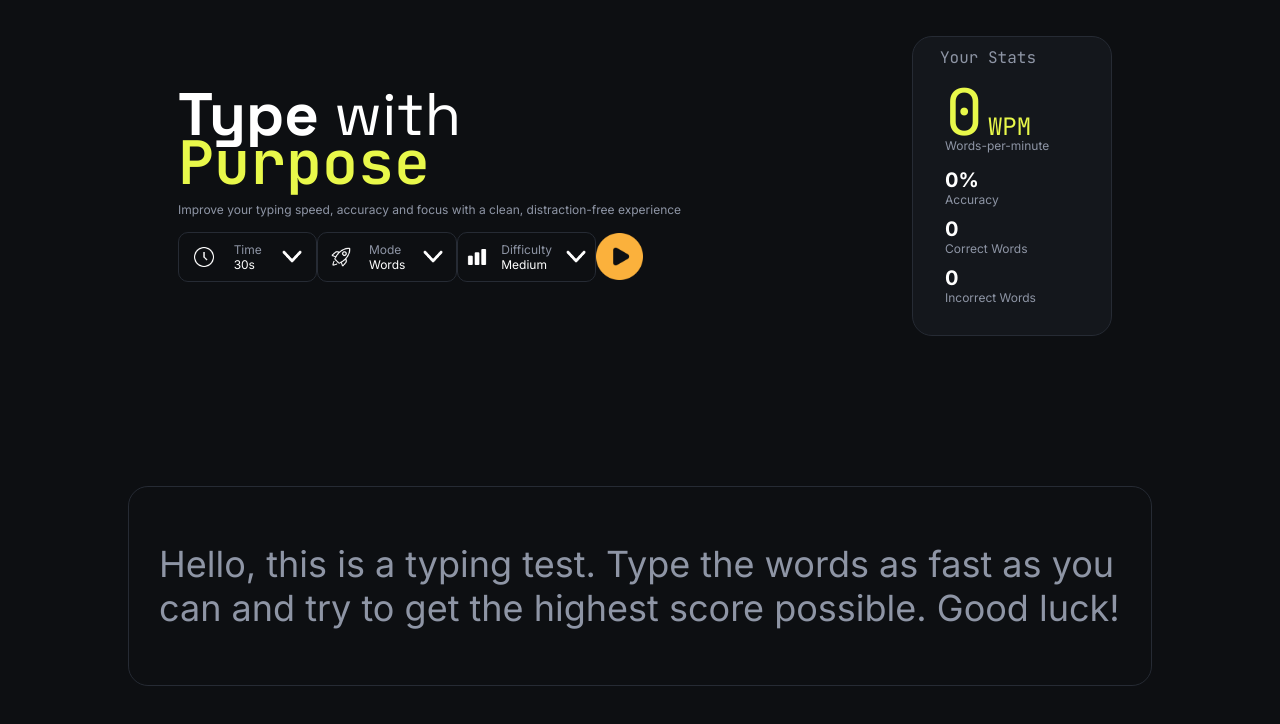
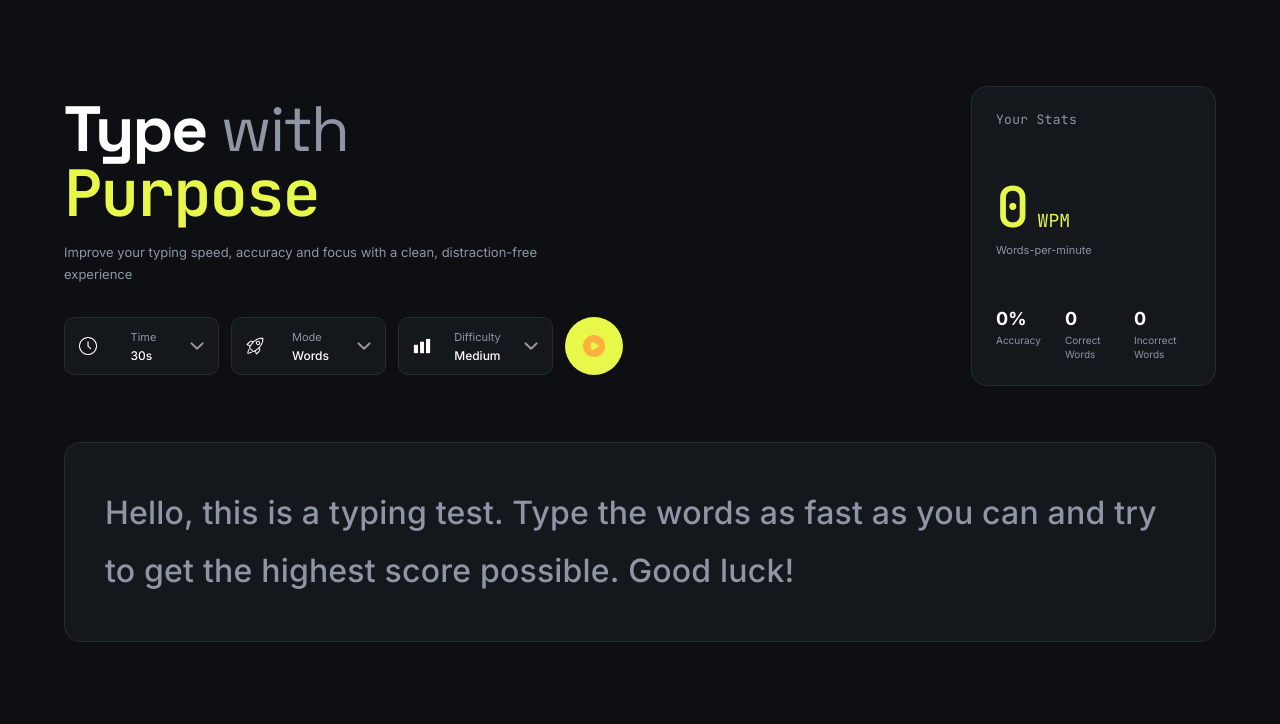
Before and after one commit to Aman212005/TypeFlow, a plain HTML site: page index.html in a window 1280 px wide. Shown: the part 64-788 px from the top of the page. Drawn offline with Linux system fonts and the light colour scheme.

Commit message:
Improved the alignment, style and transitions for whole page

```diff
--- a/css/style.css
+++ b/css/style.css
@@ -98,6 +98,8 @@ img{
   /* border : 1px solid white; */
 }
 
+/* Logo Section */
+
 
 .header-left {
   display: flex;
@@ -146,6 +148,7 @@ img{
 
 }
 
+/* Navigation Section */
 
 .header-menu{
   display:flex;
@@ -177,6 +180,9 @@ img{
   cursor: pointer;
 }
 
+/* Right Section */
+
+
 .header-right {
   display: flex;
   width: auto;
@@ -200,14 +206,411 @@ img{
 
 
 
+/* Main-App layout */
+
+.app-layout {
+
+  width:100%;
+  flex:1;
+  display: flex;
+  flex-direction: column;
+  justify-content: center;
+  align-items : center;
+  padding: 20px 0 40px;
+  gap: 36px;
+}
+
+.main-division {
+  width: min(90%, var(--container-width));
+  display: flex;
+  flex-direction: row;
+  align-items: center;
+  justify-content: space-between;
+  gap: 48px;          /* Controls space between main-stage and stats */
 
 
-.app-layout {
+  padding: 20px 0;
+}
+
+
+/* Main Stage */
+.main-stage {
+  flex: 1;
+  min-width: 0;
+  display: flex;
+  flex-direction: column;
+  justify-content: space-evenly;
+  gap:32px;
+}
+
+
+
+/* Hero Section */
+
+.hero{
+
+  display:flex;
+  flex-direction: column;
+  color:var(--color-text-primary);
+}
+.hero-title-group {
+  white-space: nowrap;
+}
+
+.hero-maintext{
+  font-family:var(--font-heading);
+  font-size:clamp(42px, 5vw , 68px);
+  color:var(--color-text-primary);
+  font-weight: 600;
+  line-height: 1;
+  letter-spacing: -2px;
+
+}
+
+#type{
+  font-weight: 700;
+}
+
+#with{
+  font-weight: 400;
+  color:var(--color-text-secondary);
+}
+
+#purpose{
+  font-family: var(--font-mono);
+  color:var(--color-accent-neon);
+  font-weight: 700;
+  letter-spacing:-2px;
+
+}
+
+#hero-subtext{
+  max-width: 480px;
+  padding: 16px 0 0;
+  font-size:13px;
+  line-height:1.7;
+  color:var(--color-text-secondary);
+  font-family: var(--font-primary);
+}
+
+
+/* Typing Control */
+
+
+.typing-controls{
+  width:100%;
+
+}
+.typing-control-area{
+  display:flex;
+  width:100%;
+  justify-content: flex-start;
+  gap:12px;
+  align-items:center;
+  flex-wrap:wrap;
+}
+
+.typing-control-label{
+  display:flex;
+  align-items: center;
+  justify-content: space-between;
+  gap:12px;
+  width:155px;
+  min-height:58px;
+  padding: 10px 14px;
+
+
+
+  border: 1px solid var(--color-border-subtle);
+  border-radius: 10px;
+  background-color: var(--color-surface-card);
+  cursor:pointer;
+  transition: background-color 0.2s ease, border-color 0.2s ease;
+
+}
+
+.typing-control-label:hover{
+  background-color: var(--color-surface-overlay);
+  border-color: var(--color-border-hover);
+}
+
+
+/* Control icons */
+
+
+.typing-control-icons{
+  width: 18px;
+  height: 18px;
+  flex-shrink:0;
+}
+
+.typing-control-icon{
+  width: 100%;
+  height: 100%;
+  object-fit: contain;
+}
+
+
+/* Control Texts */
+
+.typing-control-text{
+  display:flex;
+  flex-direction:column;
+  gap:4px;
+  font-size: 12px;
+  color:var(--color-text-secondary);
+  font-family: var(--font-primary);
+}
+
+
+.typing-control-maintext{
+  font-size: 11px;
+  color:var(--color-text-secondary);
+  font-family: var(--font-primary);
+}
+
+.typing-control-selected-option{
+  font-size: 12px;
+  font-weight:500;
+  color:var(--color-text-primary);
+  font-family: var(--font-primary);
+}
+
+/* DropDown arrow */
+
+.typing-control-options{
+  width : 20px;
+  height: 50px;
+  background-color: rgba(0,0,0,0);
+  color: var(--color-text-primary);
+  border:0px;
+
+  align-items: center;
+}
+
+
+/* Arrow Icon */
+.arrow-icon {
+  width: 14px;
+  height: 14px;
+  display: flex;
+  justify-content: center;
+  align-items: center;
+}
+
+.arrow-icon-img {
+  width: 100%;
+  height: 100%;
+  object-fit: contain;
+  opacity:0.6;
+}
+
+
+
+
+/* Start Button */
+
+
+
+.start-button{
+  display:flex;
+  justify-content: center;
+  align-items: center;
+  width: 58px;
+  height: 58px;
+  flex-shrink:0;
+
+  border:none;
+  border-radius: 50%;
+  background-color: var(--color-accent-neon);
+
+  box-shadow: 0 0 0 0 var(--color-accent-glow);
+
+  transition: transform 0.2s ease, box-shadow 0.2s ease;
+
+}
+
+.start-button:hover{
+  transform: scale(1.1);
+  box-shadow: 0 0 24px var(--color-accent-glow);
+}
+
+.start-button:active{
+  transform:scale(0.96);
+}
+
+.start-icon{
+
+  width: 22px;
+  height: 22px;
+  object-fit: contain;
+
+}
+
+/* Stats Card */
+
+.stats-card {
+  width: 245px;
+  min-width: 245px;
+  min-height: 300px;
+  height: auto;
+  flex-shrink: 0;
+
   display: flex;
   flex-direction: column;
   justify-content: space-between;
+  gap:24px;
+
+  padding:24px;
+
+
+  border: 1px solid var(--color-border-subtle);
+  border-radius: 16px;
+  background-color: var(--color-surface-card);
+
+}
+
+/* Stats Header */
+
+.stats-card-header{
+  display:flex;
+  width:100%;
+  flex-direction:column;
+  align-items: flex-start;
+}
+
+.stats-card-title{
+  font-size:13px;
+  color:var(--color-text-secondary);
+  font-family: var(--font-mono);
+  letter-spacing: 0.3px;
+}
+
+/* WPM */
+
+.WPM{
+  display:flex;
+  flex-wrap:wrap;
+  align-items: baseline;
+  gap:8px;
+  width:100%;
+
+
+}
+
+.WPM-value{
+  font-size:56px;
+  font-weight:500;
+  line-height: 1;
+  color:var(--color-accent-neon);
+  font-family: var(--font-mono);
+
+}
+
+
+.WPM-label{
+  font-size:18px;
+  color:var(--color-accent-neon);
+  font-family: var(--font-mono);
+}
+.stats-card-subtext{
+  width:100%;
+  font-size:11px;
+  color:var(--color-text-secondary);
+  font-family: var(--font-primary);
+
+}
+
+/* Secondary Stats*/
+
+.more-stats{
+  display:grid;
+  grid-template-columns : repeat(3,minmax(0,1fr));
+  gap:12px;
+  width:100%;
+  padding:0;
+}
+
+.more-stats-maintext{
+  font-size: 18px;
+  color:var(--color-text-primary);
+  font-family: var(--font-primary);
+  font-weight: 700;
+}
+
+.accuracy, .correct-words,.incorrect-words{
+  min-width:0;
+  display:flex;
+  flex-direction:column;
+  gap:4px;
+
+}
+
+
+.accuracy-label,.correct-words-label,.incorrect-words-label{
+  font-size:10px;
+  line-height:1.4;
+}
+
+
+/* Work Area */
+
+.work-area{
+  display:flex;
+  flex-direction: column;
+  justify-content: center;
   align-items: center;
-  min-height: calc(100vh - 130px);
+  width:min(90%,var(--container-width));
+  gap: 24px;
+}
+
+
+/* Typing Area */
+.typing-area{
+  width:100%;
+  height:200px;
+  border: 0px;
+  background-color: rgba(0,0,0,0);
+
+}
+.typing-area-text{
+  width:100%;
+  min-height:200px;
+  height:100%;
+
+  display : flex;
+  align-items: center;
+
+
+  padding:32px 40px;
+  font-size:clamp(22px, 2.5vw, 32px);
+  font-weight: 500;
+  line-height: 1.8;
+  letter-spacing: 0.2px;
+
+  color:var(--color-text-secondary);
+  font-family: var(--font-primary);
+  background-color: var(--color-surface-card);
+  overflow-wrap: break-word;
+  border:1px solid var(--color-border-subtle);
+  word-break:normal;
+  border-radius:16px;
+
+
+  transition: border-color 0.2 ease;
+
+}
+
+
+.typing-area-text:hover{
+  border-color: var(--color-border-hover);
+}
+
+
+
+
+.stat-card{
+  width:100%;
 }
 
 
@@ -218,265 +621,3 @@ img{
   padding: 30px 20px;
   /* border : 1px solid white; */
 }
-
-
-
-.footer {
-  height: 60px;
-  display: flex;
-  justify-content: center;
-  align-items: center;
-  /* border : 1px solid white; */
-}
-
-
-
-
-
-
-
-
-.main-stage {
-  flex: 1;
-  min-width: 0;
-  display: flex;
-  flex-direction: column;
-  justify-content: space-evenly;
-  padding: 10px;
-}
-
-.hero{
-
-  display:flex;
-  flex-direction: column;
-
-
-  color:#4ade80;
-}
-
-.hero-maintext{
-  font-size:60px;
-  color:white;
-  line-height: 0.8;
-  font-family:var(--font-heading);
-
-}
-
-#type{
-  font-weight: 900;
-}
-
-#purpose{
-  color:var(--color-accent-neon);
-  font-weight: 700;
-  font-family: var(--font-mono);
-}
-
-#hero-subtext{
-  min-width:100%;
-  padding: 15px 0px;
-  font-size:12px;
-  color:var(--color-text-secondary);
-  font-family: var(--font-primary);
-}
-.hero-title-group {
-  white-space: nowrap;
-}
-
-
-.typing-control-area{
-  display:flex;
-  width:70%;
-  justify-content: space-between;
-}
-
-.typing-control-options{
-  width : 20px;
-  height: 50px;
-  background-color: rgba(0,0,0,0);
-  color:white;
-  border:0px;
-
-  align-items: center;
-}
-
-.typing-control-label{
-  display:flex;
-  width:150px;
-  flex-direction: row;
-  justify-content: space-evenly;
-  align-items: center;
-  gap:5px;
-  border: 1px solid var(--color-border-subtle);
-  border-radius: 10px;
-}
-
-.typing-control-icons{
-  width: 20px;
-  height: 20px;
-}
-
-.typing-control-icon{
-  width: 100%;
-  height: 100%;
-  object-fit: contain;
-}
-
-.typing-control-text{
-  font-size: 12px;
-  color:var(--color-text-secondary);
-  font-family: var(--font-primary);
-}
-
-.typing-control-maintext{
-  font-size: 12px;
-  color:var(--color-text-secondary);
-  font-family: var(--font-primary);
-}
-
-.typing-control-selected-option{
-  font-size: 12px;
-  color:var(--color-text-primary);
-  font-family: var(--font-primary);
-}
-.start-button{
-  width: 50px;
-  height: 50px;
-  border-radius: 50%;
-
-  display:flex;
-  justify-content: center;
-  align-items: center;
-}
-
-.start-icon{
-  display:block;
-  width: 100%;
-  height: 100%;
-  object-fit: contain;
-
-}
-
-
-
-
-.typing-area{
-  width:100%;
-  height:200px;
-  border: 0px;
-  background-color: rgba(0,0,0,0);
-
-}
-.typing-area-text{
-  width:100%;
-  height:100%;
-  padding:30px;
-  font-size:36px;
-  color:var(--color-text-secondary);
-  font-family: var(--font-primary);
-  background-color: rgba(0,0,0,0);
-  overflow-wrap: break-word;
-  border:1px solid var(--color-border-subtle);
-  border-radius:20px;
-  display : flex;
-
-  align-items: center;
-}
-
-.work-area{
-  display:flex;
-  flex-direction: column;
-  justify-content: space-evenly;
-  align-items: center;
-  width:80%;
-  height:100%;
-}
-.main-division {
-  display: flex;
-  flex-direction: row;
-  align-items: center;
-  justify-content: space-around;
-  gap: 60px;          /* Controls space between main-stage and stats */
-  width: 80%;
-  max-width: 1400px;
-  padding: 20px 40px;
-}
-
-.stats-card {
-  width: 200px;        /* Fixed width instead of 20% */
-  flex-shrink: 0;
-  height: 300px;
-  padding: 10px 60px 30px 12px;
-  border: 1px solid var(--color-border-subtle);
-  border-radius: 20px;
-  background-color: var(--color-surface-card);
-  display: flex;
-  flex-direction: column;
-  align-items: center;
-  justify-content: space-between;
-}
-.stats-card-header{
-  display:flex;
-  width:8  0%;
-  flex-direction:column;
-  align-items: flex-start;
-}
-.stats-card-title{
-  font-size:16px;
-  color:var(--color-text-secondary);
-  font-family: var(--font-mono);
-}
-.WPM{
-  width:100%;
-  padding-left:20px;
-  line-height:0.9;
-}
-.WPM-value{
-  font-size:64px;
-  color:var(--color-accent-neon);
-  font-family: var(--font-mono);
-
-}
-
-
-.WPM-label{
-  font-size:24px;
-  color:var(--color-accent-neon);
-  font-family: var(--font-mono);
-}
-.stats-card-subtext{
-  font-size:12px;
-  color:var(--color-text-secondary);
-  font-family: var(--font-primary);
-
-}
-
-.more-stats{
-  display:flex;
-  width:100%;
-  flex-direction: column;
-  justify-content: space-evenly;
-  padding-left:20px;
-  gap:10px;
-}
-
-.more-stats-maintext{
-  font-size: 20px;
-  color:var(--color-text-primary);
-  font-family: var(--font-primary);
-  font-weight: 800;
-}
-
-.arrow-icon {
-  width: 20px;
-  height: 20px;
-  display: flex;
-  justify-content: center;
-  align-items: center;
-}
-
-.arrow-icon-img {
-  width: 100%;
-  height: 100%;
-  object-fit: contain;
-}
```
